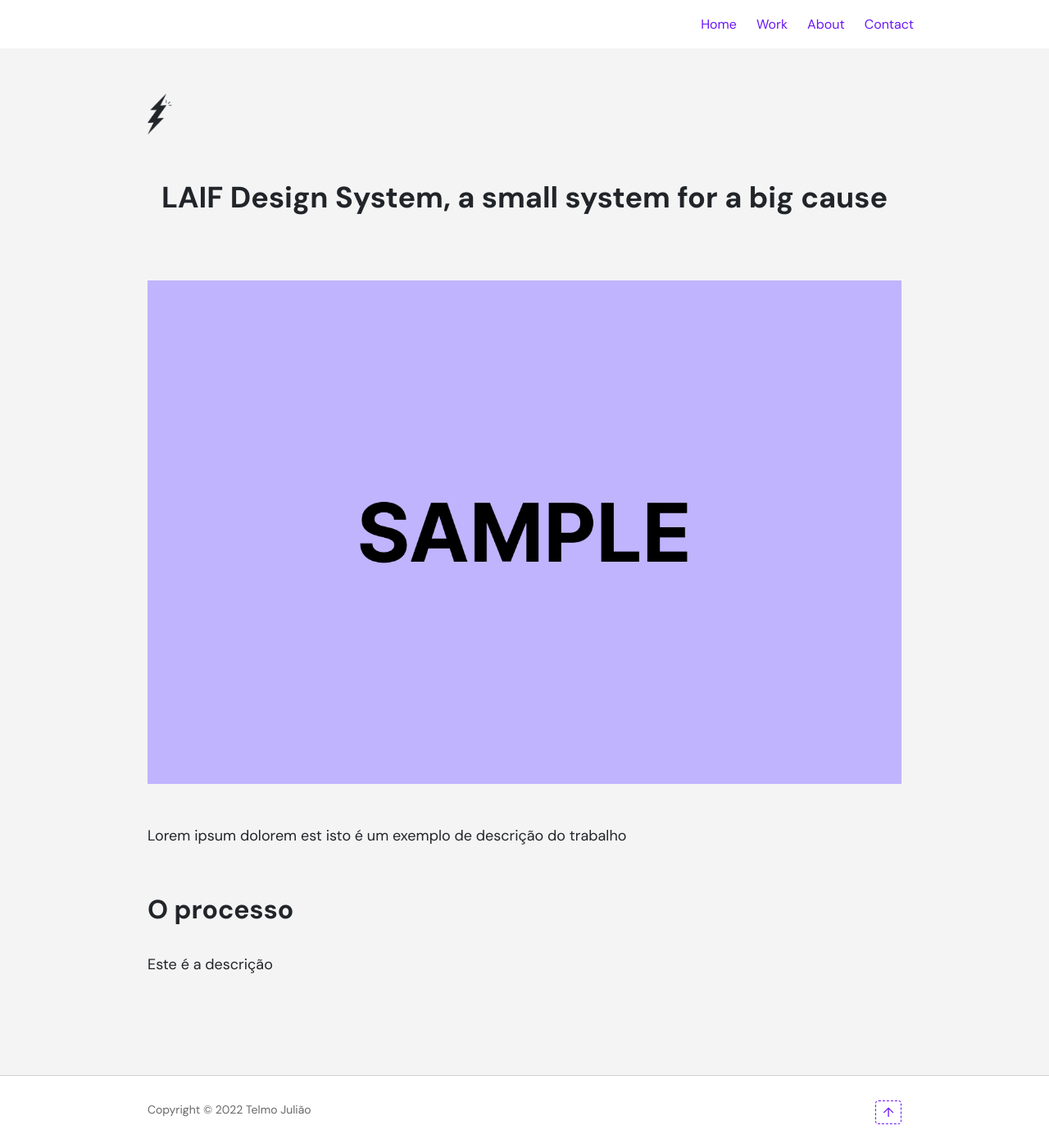
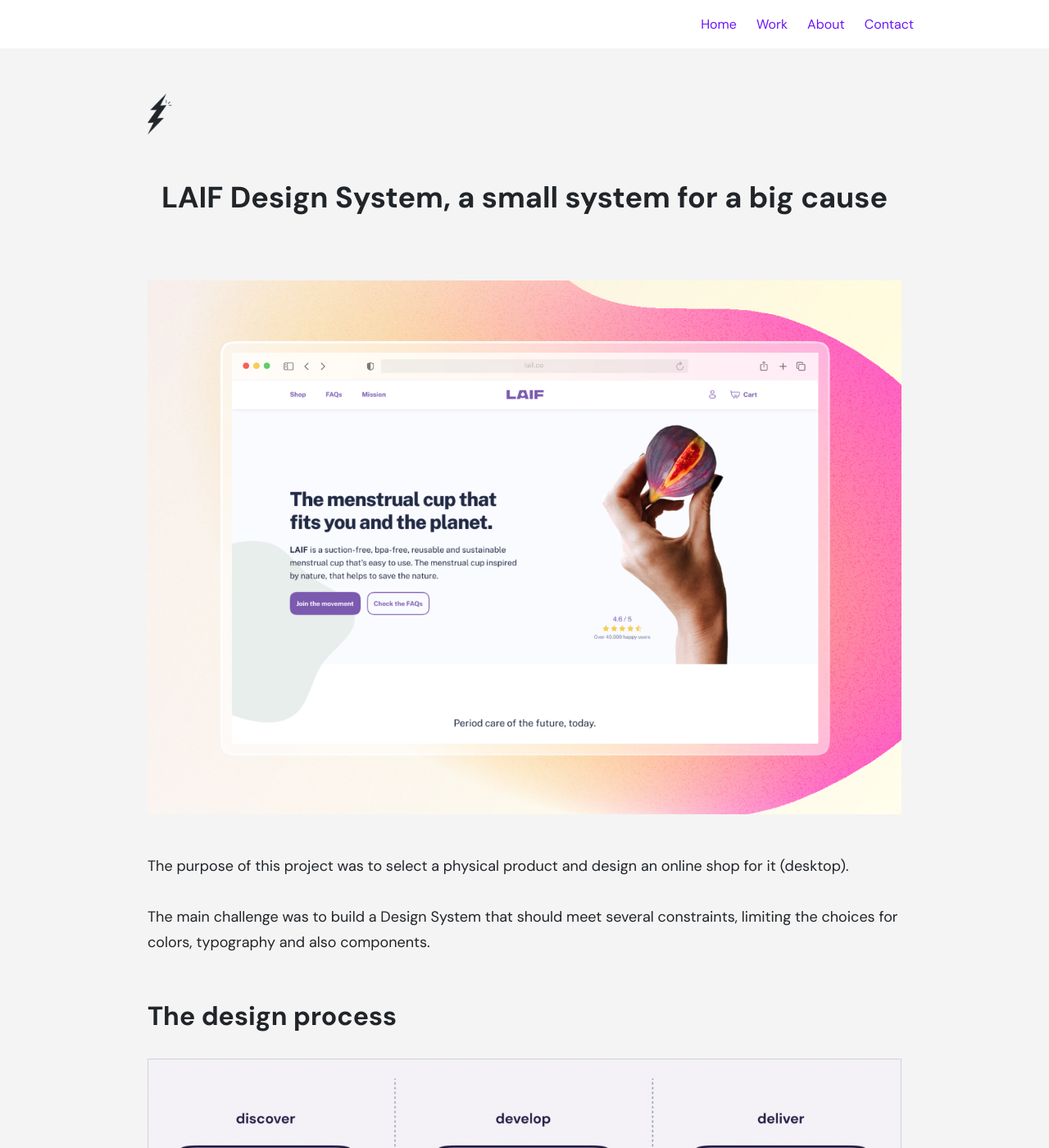
Before and after one commit to telmojuliao/portfolio, a Jekyll site: the page built from _works/2022-05-23-laif-design-system.md, in a window 1280 px wide and 1400 px high. Shown: the whole window at 82% size. Built offline with Jekyll 4.4.1, drawn with Linux system fonts in a browser that asks for light colours; nearby versions of some CDN libraries; some of the changed text lies outside the part shown.

Commit message:
Updated menu style, LAIF project updated

```diff
--- a/_includes/menu.html
+++ b/_includes/menu.html
@@ -1,4 +1,4 @@
-<header class="navbar">
+<header class="navbar sticky-top">
     <nav class="container">
         <input type="checkbox" id="toggle" autocomplete="off" name="Menu toggle" aria-label="Open menu" value="Open">
         <label for="toggle"><i class="fa-solid fa-bars menu-open"></i></label>
--- a/_works/2022-05-23-laif-design-system.md
+++ b/_works/2022-05-23-laif-design-system.md
@@ -1,10 +1,35 @@
 ---
 layout: page
 title:  "LAIF Design System, a small system for a big cause"
-image: assets/images/sample.jpg
+image: assets/images/laif/laif.jpg
 ---
 
-Lorem ipsum dolorem est isto é um exemplo de descrição do trabalho
+The purpose of this project was to select a physical product and design an online shop for it (desktop).
 
-## O processo
-Este é a descrição
+The main challenge was to build a Design System that should meet several constraints, limiting the choices for colors, typography and also components.
+
+## The design process
+![alt text]({{ site.baseurl }}/assets/images/laif/process.png "The design process")
+
+## Product research
+For this project I wanted to work in a product that in a way matches some of my values: **feminism and climate change**.
+
+From informal research I found out that unequal access to menstrual products have significant impacts in women’s lives such as losing days of school and work, it’s a global social justice issue.
+
+Also, as climate change worsens, new products should contribute to a more sustainable planet by being reusable and reducing the astonishing amount of products that end up in landfills or in the oceans.
+
+## The product
+The chosen product was the Menstrual Cup. A small cup made of rubber or silicone that’s inserted into the vagina to collect period fluid.
+
+Cups can hold more blood than other methods, leading many women to use them as an eco-friendly alternative to tampons. It’s also easy to distribute being an interesting option to fight social inequality.
+
+## Colors
+![alt text]({{ site.baseurl }}/assets/images/laif/colors.png "Project colors")
+
+## Buttons and components
+![alt text]({{ site.baseurl }}/assets/images/laif/buttons.png "Buttons with various states")
+
+## Mockups
+![alt text]({{ site.baseurl }}/assets/images/laif/mockups.png "Final mockups of the project")
+
+<a target="_blank" href="http://localhost:4000/work/2022-05-23-laif-design-system" class="btn btn-dark">Check full case on Behance &rarr;</a>
--- a/assets/css/theme.scss
+++ b/assets/css/theme.scss
@@ -26,6 +26,7 @@ $black: #17262a;
 $darkgrey: #696969;
 $grey: #cfd2d6;
 $white: #fff;
+$whitefaded: rgba(255,255,255,.95);
 $primary: $purple;
 $secondary: $blue;
 $dark: $black;
@@ -79,7 +80,8 @@ blockquote {
 
 // NAVEGAÇÃO
 .navbar {
-    background-color: $white;
+    background-color: $whitefaded;
+    backdrop-filter: blur(2px);
     a {
         text-decoration: none;
     }
```
Also changed, not shown: assets/images/laif/buttons.png (added), assets/images/laif/colors.png (added), assets/images/laif/laif.jpg (added), assets/images/laif/process.png (added), 1 other file.
